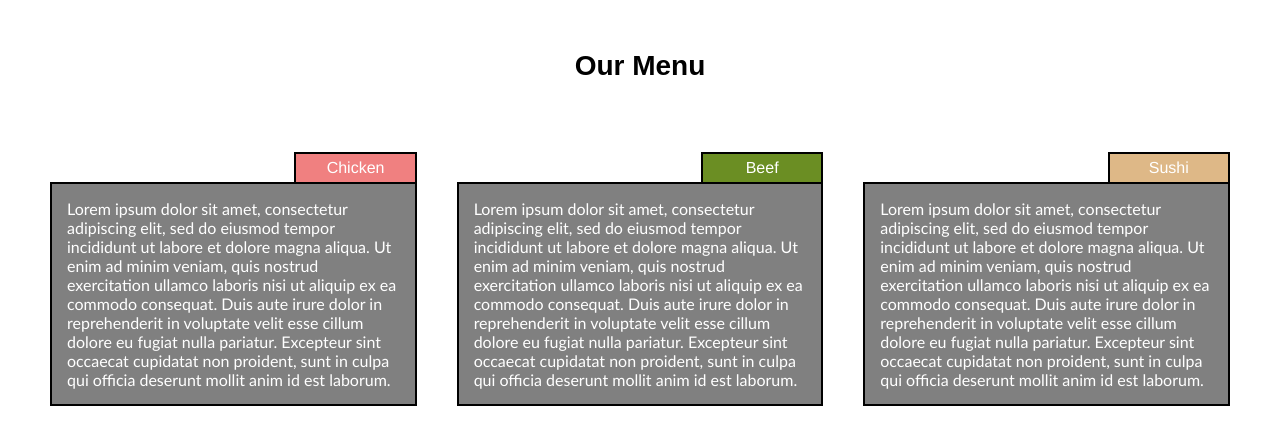
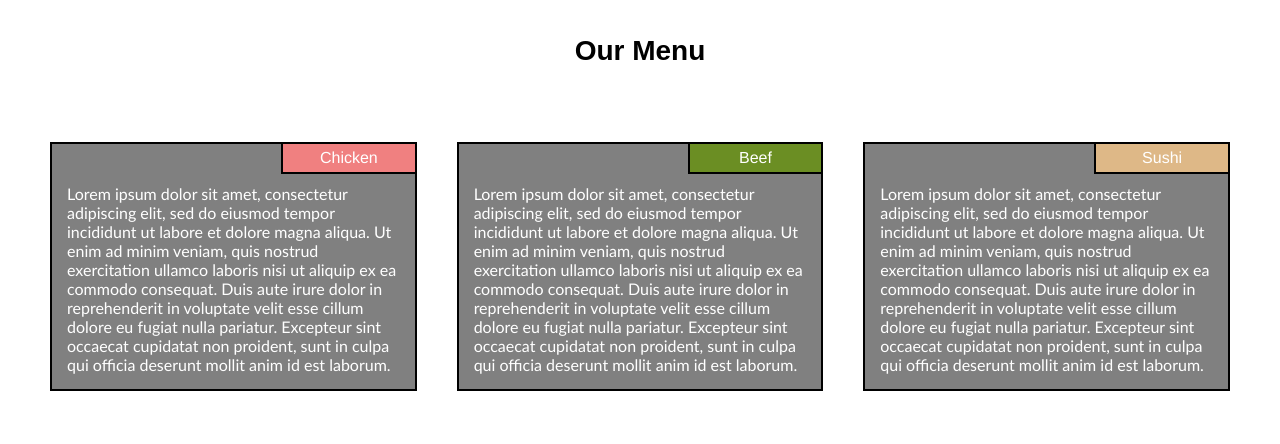
Before and after one commit to RMKoradiya/Learning, a plain HTML site: page module2-solution/index.html in a window 1280 px wide. Drawn offline with Linux system fonts and the light colour scheme.

Commit message:
Module 2 Assignment Submission

```diff
--- a/module2-solution/css/styles.css
+++ b/module2-solution/css/styles.css
@@ -10,7 +10,7 @@ body{
 }
 
 h1 {
-    margin: 50px;
+    margin: 35px;
     text-align: center;
     font-family: Arial, Helvetica, sans-serif;
     font-size: 1.75em;
@@ -18,25 +18,24 @@ h1 {
 
 .dummy-text {
     padding: 15px;
+    padding-top: 40px;
     font-family: 'Gill Sans', 'Gill Sans MT', Calibri, 'Trebuchet MS', sans-serif;
-    clear:right;
     background-color: gray;
     border: 2px solid black;
 }
 
 .menu-titles {
+    position: absolute;
     font-family: 'Franklin Gothic Medium', 'Arial Narrow', Arial, sans-serif;
     text-align: center;
-    float: right;
     background-color: gray;
     width: 33.33%;
     padding: 5px;
+    right: 20px;
 }
 
 #chicken, #beef, #sushi{
-  border-left: 2px solid black;
-  border-right: 2px solid black;
-  border-top: 2px solid black;
+  border: 2px solid black;
 }
 
 #chicken{
@@ -66,7 +65,7 @@ h1 {
     color: white;
     padding-left: 20px;
     padding-right: 20px;
-    padding-top: 20px;
+    padding-top: 40px;
   }
   .col-lg-1 {
     width: 8.33%;
@@ -114,7 +113,7 @@ h1 {
     color: white;
     padding-left: 20px;
     padding-right: 20px;
-    padding-top: 20px;
+    padding-top: 40px;
   }
   .col-md-1 {
     width: 8.33%;
@@ -162,7 +161,7 @@ h1 {
       color: white;
       padding-left: 20px;
       padding-right: 20px;
-      padding-top: 20px;
+      padding-top: 40px;
     }
     .col-sm-1 {
       width: 8.33%;
--- a/module2-solution/index.html
+++ b/module2-solution/index.html
@@ -17,13 +17,13 @@
         </div>
 
         <div class="col-lg-4 col-md-6 col-sm-12">
-            <p class="menu-titles" id="beef">Beef</p>
-            <p class="dummy-text">Lorem ipsum dolor sit amet, consectetur adipiscing elit, sed do eiusmod tempor incididunt ut labore et dolore magna aliqua. Ut enim ad minim veniam, quis nostrud exercitation ullamco laboris nisi ut aliquip ex ea commodo consequat. Duis aute irure dolor in reprehenderit in voluptate velit esse cillum dolore eu fugiat nulla pariatur. Excepteur sint occaecat cupidatat non proident, sunt in culpa qui officia deserunt mollit anim id est laborum.</p>
+            <div class="menu-titles" id="beef">Beef</div>
+            <div class="dummy-text">Lorem ipsum dolor sit amet, consectetur adipiscing elit, sed do eiusmod tempor incididunt ut labore et dolore magna aliqua. Ut enim ad minim veniam, quis nostrud exercitation ullamco laboris nisi ut aliquip ex ea commodo consequat. Duis aute irure dolor in reprehenderit in voluptate velit esse cillum dolore eu fugiat nulla pariatur. Excepteur sint occaecat cupidatat non proident, sunt in culpa qui officia deserunt mollit anim id est laborum.</div>
         </div>
 
         <div class="col-lg-4 col-md-12 col-sm-12">
-            <p class="menu-titles" id="sushi">Sushi</p>
-            <p class="dummy-text">Lorem ipsum dolor sit amet, consectetur adipiscing elit, sed do eiusmod tempor incididunt ut labore et dolore magna aliqua. Ut enim ad minim veniam, quis nostrud exercitation ullamco laboris nisi ut aliquip ex ea commodo consequat. Duis aute irure dolor in reprehenderit in voluptate velit esse cillum dolore eu fugiat nulla pariatur. Excepteur sint occaecat cupidatat non proident, sunt in culpa qui officia deserunt mollit anim id est laborum.</p>
+            <div class="menu-titles" id="sushi">Sushi</div>
+            <div class="dummy-text">Lorem ipsum dolor sit amet, consectetur adipiscing elit, sed do eiusmod tempor incididunt ut labore et dolore magna aliqua. Ut enim ad minim veniam, quis nostrud exercitation ullamco laboris nisi ut aliquip ex ea commodo consequat. Duis aute irure dolor in reprehenderit in voluptate velit esse cillum dolore eu fugiat nulla pariatur. Excepteur sint occaecat cupidatat non proident, sunt in culpa qui officia deserunt mollit anim id est laborum.</div>
         </div>
 </div>
 
```
